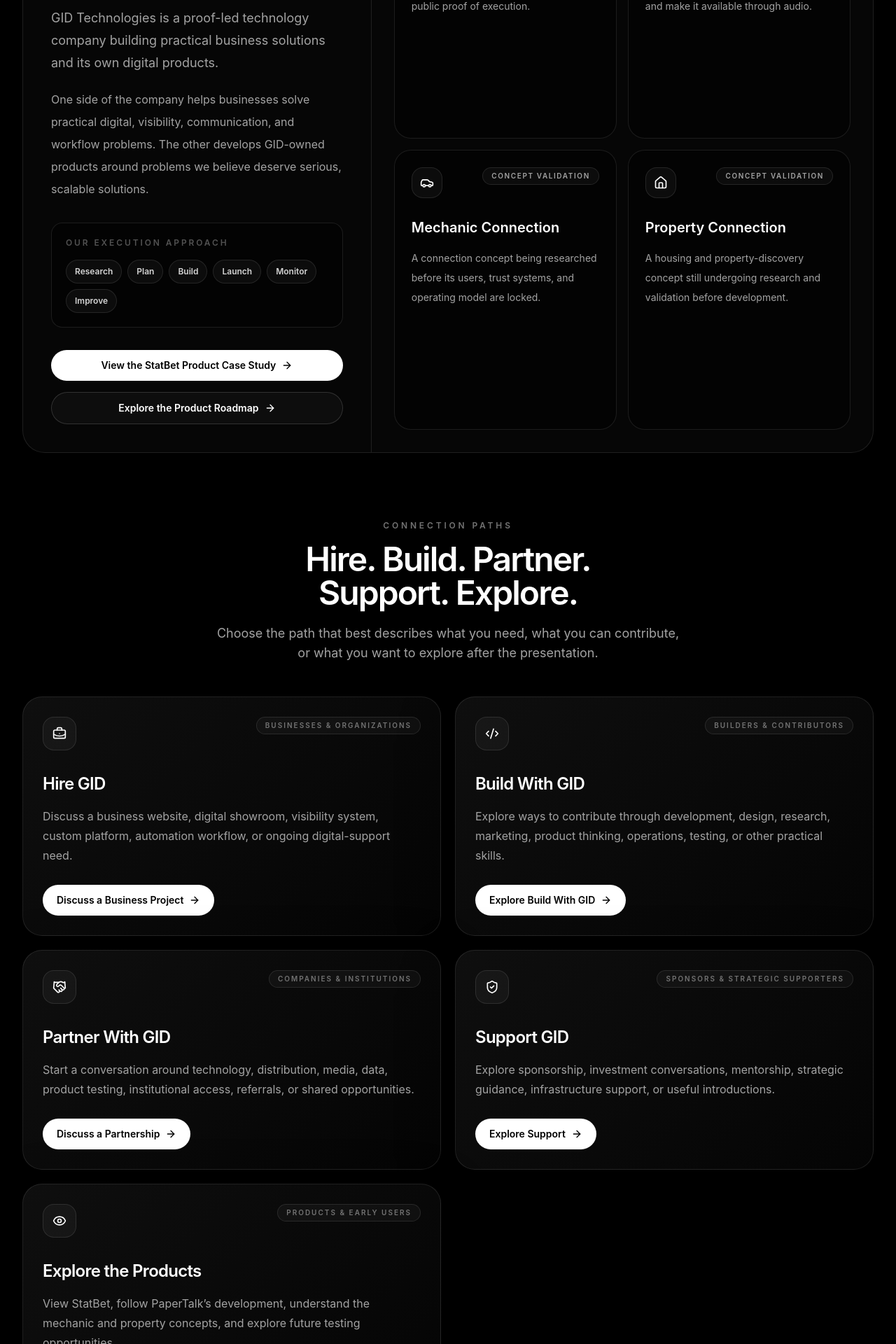
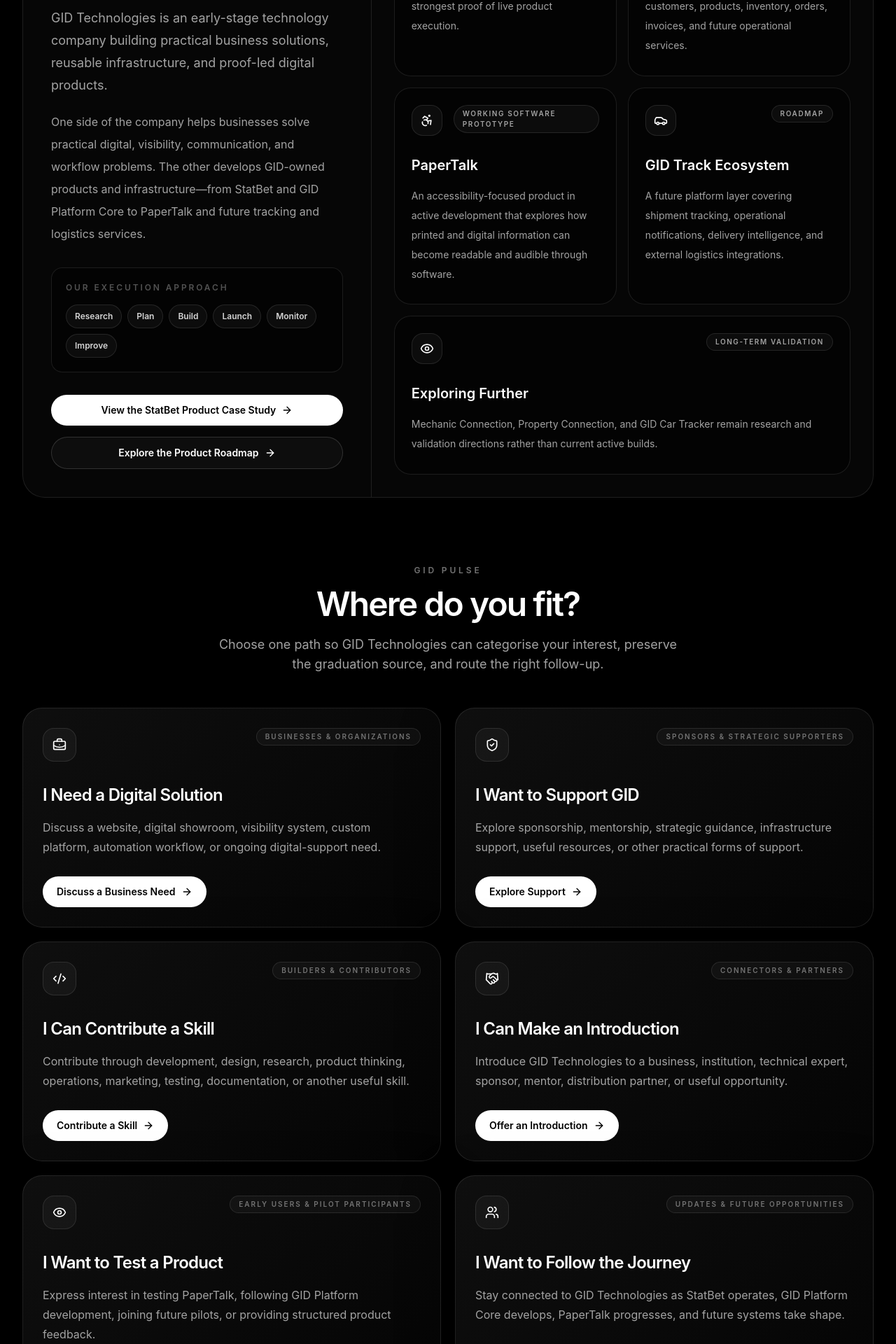
Before and after one commit to GID-Technologies/gidtech-corporate-site, a Next.js app: page /graduation in a window 1280 px wide. Shown: the part 1320-3240 px from the top of the page at 70% size. Built offline with nearby package versions, Linux system fonts and the light colour scheme.

Commit message:
Built GID Pulse audience routing system

```diff
--- a/app/contact/ContactForm.tsx
+++ b/app/contact/ContactForm.tsx
@@ -48,7 +48,7 @@
 const opportunityPaths = [
   {
     value: "builder",
-    label: "Build products with GID",
+    label: "Contribute a skill or build with GID",
   },
   {
     value: "business-partner",
@@ -56,11 +56,19 @@
   },
   {
     value: "strategic-support",
-    label: "Explore sponsorship or strategic support",
+    label: "Support GID through sponsorship, mentorship, or resources",
   },
   {
     value: "early-user",
-    label: "Become an early user or pilot business",
+    label: "Test a product or become an early user",
+  },
+  {
+    value: "introduction",
+    label: "Make a useful introduction",
+  },
+  {
+    value: "follow-journey",
+    label: "Follow GID Technologies’ development journey",
   },
 ];
 
@@ -392,7 +400,7 @@
 
         {service === "build-with-gid" ? (
           <label className="text-sm font-medium text-neutral-300 md:col-span-2">
-            Build With GID path
+            How would you like to connect?
             <select
               name="path"
               required
@@ -401,7 +409,7 @@
               className={inputClassName}
             >
               <option value="" className="bg-black">
-                Select an opportunity path
+                Select a connection path
               </option>
 
               {opportunityPaths.map((option) => (
--- a/app/graduation/page.tsx
+++ b/app/graduation/page.tsx
@@ -10,7 +10,6 @@
   Code2,
   Eye,
   Handshake,
-  House,
   ExternalLink,
   Mail,
   Sparkles,
@@ -36,49 +35,58 @@
 
 const connectionPaths: ConnectionPath[] = [
   {
-    title: "Hire GID",
+    title: "I Need a Digital Solution",
     label: "Businesses & Organizations",
     description:
-      "Discuss a business website, digital showroom, visibility system, custom platform, automation workflow, or ongoing digital-support need.",
+      "Discuss a website, digital showroom, visibility system, custom platform, automation workflow, or ongoing digital-support need.",
     href: "/contact?service=consultation#contact-form",
-    cta: "Discuss a Business Project",
+    cta: "Discuss a Business Need",
     icon: BriefcaseBusiness,
   },
   {
-    title: "Build With GID",
-    label: "Builders & Contributors",
-    description:
-      "Explore ways to contribute through development, design, research, marketing, product thinking, operations, testing, or other practical skills.",
-    href: "/build-with-gid",
-    cta: "Explore Build With GID",
-    icon: Code2,
-  },
-  {
-    title: "Partner With GID",
-    label: "Companies & Institutions",
-    description:
-      "Start a conversation around technology, distribution, media, data, product testing, institutional access, referrals, or shared opportunities.",
-    href: "/contact?service=partnership#contact-form",
-    cta: "Discuss a Partnership",
-    icon: Handshake,
-  },
-  {
-    title: "Support GID",
+    title: "I Want to Support GID",
     label: "Sponsors & Strategic Supporters",
     description:
-      "Explore sponsorship, investment conversations, mentorship, strategic guidance, infrastructure support, or useful introductions.",
+      "Explore sponsorship, mentorship, strategic guidance, infrastructure support, useful resources, or other practical forms of support.",
     href: "/contact?service=build-with-gid&path=strategic-support#contact-form",
     cta: "Explore Support",
     icon: ShieldCheck,
   },
   {
-    title: "Explore the Products",
-    label: "Products & Early Users",
+    title: "I Can Contribute a Skill",
+    label: "Builders & Contributors",
     description:
-      "View StatBet, follow PaperTalk’s development, understand the mechanic and property concepts, and explore future testing opportunities.",
-    href: "/products",
-    cta: "View the Product Roadmap",
+      "Contribute through development, design, research, product thinking, operations, marketing, testing, documentation, or another useful skill.",
+    href: "/contact?service=build-with-gid&path=builder#contact-form",
+    cta: "Contribute a Skill",
+    icon: Code2,
+  },
+  {
+    title: "I Can Make an Introduction",
+    label: "Connectors & Partners",
+    description:
+      "Introduce GID Technologies to a business, institution, technical expert, sponsor, mentor, distribution partner, or useful opportunity.",
+    href: "/contact?service=build-with-gid&path=introduction#contact-form",
+    cta: "Offer an Introduction",
+    icon: Handshake,
+  },
+  {
+    title: "I Want to Test a Product",
+    label: "Early Users & Pilot Participants",
+    description:
+      "Express interest in testing PaperTalk, following GID Platform development, joining future pilots, or providing structured product feedback.",
+    href: "/contact?service=build-with-gid&path=early-user#contact-form",
+    cta: "Join Product Testing",
     icon: Eye,
+  },
+  {
+    title: "I Want to Follow the Journey",
+    label: "Updates & Future Opportunities",
+    description:
+      "Stay connected to GID Technologies as StatBet operates, GID Platform Core develops, PaperTalk progresses, and future systems take shape.",
+    href: "/contact?service=build-with-gid&path=follow-journey#contact-form",
+    cta: "Follow GID’s Development",
+    icon: Users,
   },
 ];
 
@@ -87,29 +95,36 @@
     name: "StatBet",
     status: "Live",
     description:
-      "GID Technologies’ live football-intelligence product and strongest public proof of execution.",
+      "GID Technologies’ publicly deployed football-intelligence product and strongest proof of live product execution.",
     icon: BarChart3,
   },
   {
+    name: "GID Platform Core",
+    status: "Active Backend Development",
+    description:
+      "A modular business-infrastructure backend being developed around customers, products, inventory, orders, invoices, and future operational services.",
+    icon: Network,
+  },
+  {
     name: "PaperTalk",
-    status: "Active Development",
+    status: "Working Software Prototype",
     description:
-      "An accessibility-focused product being developed to interpret printed material and make it available through audio.",
+      "An accessibility-focused product in active development that explores how printed and digital information can become readable and audible through software.",
     icon: Accessibility,
   },
   {
-    name: "Mechanic Connection",
-    status: "Concept Validation",
+    name: "GID Track Ecosystem",
+    status: "Roadmap",
     description:
-      "A connection concept being researched before its users, trust systems, and operating model are locked.",
+      "A future platform layer covering shipment tracking, operational notifications, delivery intelligence, and external logistics integrations.",
     icon: Car,
   },
   {
-    name: "Property Connection",
-    status: "Concept Validation",
+    name: "Exploring Further",
+    status: "Long-Term Validation",
     description:
-      "A housing and property-discovery concept still undergoing research and validation before development.",
-    icon: House,
+      "Mechanic Connection, Property Connection, and GID Car Tracker remain research and validation directions rather than current active builds.",
+    icon: Eye,
   },
 ];
 
@@ -302,15 +317,17 @@
                 </h2>
 
                 <p className="mt-6 text-lg leading-8 text-neutral-400">
-                  GID Technologies is a proof-led technology company building
-                  practical business solutions and its own digital products.
+                  GID Technologies is an early-stage technology company building
+                  practical business solutions, reusable infrastructure, and
+                  proof-led digital products.
                 </p>
 
                 <p className="mt-5 leading-8 text-neutral-400">
                   One side of the company helps businesses solve practical
                   digital, visibility, communication, and workflow problems. The
-                  other develops GID-owned products around problems we believe
-                  deserve serious, scalable solutions.
+                  other develops GID-owned products and infrastructure—from
+                  StatBet and GID Platform Core to PaperTalk and future tracking
+                  and logistics services.
                 </p>
 
                 <div className="mt-8 rounded-2xl border border-white/10 bg-black/50 p-5">
@@ -363,7 +380,11 @@
                   return (
                     <article
                       key={product.name}
-                      className="rounded-[1.5rem] border border-white/10 bg-black/50 p-6"
+                      className={`rounded-[1.5rem] border border-white/10 bg-black/50 p-6 ${
+                        product.name === "Exploring Further"
+                          ? "md:col-span-2"
+                          : ""
+                      }`}
                     >
                       <div className="flex items-start justify-between gap-4">
                         <span className="flex h-11 w-11 shrink-0 items-center justify-center rounded-2xl border border-white/10 bg-white/[0.04]">
@@ -392,16 +413,16 @@
         <section id="connection-paths" className="mt-24 scroll-mt-28">
           <div className="mx-auto mb-12 max-w-3xl text-center">
             <p className="mb-4 text-xs font-semibold uppercase tracking-[0.32em] text-neutral-500">
-              Connection paths
+              GID Pulse
             </p>
 
             <h2 className="text-balance text-3xl font-semibold tracking-[-0.04em] text-white md:text-5xl">
-              Hire. Build. Partner. Support. Explore.
+              Where do you fit?
             </h2>
 
             <p className="mx-auto mt-5 max-w-2xl text-base leading-8 text-neutral-400 md:text-lg">
-              Choose the path that best describes what you need, what you can
-              contribute, or what you want to explore after the presentation.
+              Choose one path so GID Technologies can categorise your interest,
+              preserve the graduation source, and route the right follow-up.
             </p>
           </div>
 
--- a/app/graduation/present/PresentationExperience.tsx
+++ b/app/graduation/present/PresentationExperience.tsx
@@ -41,12 +41,30 @@
 };
 
 const participationOptions = [
-  "I need a digital solution",
-  "I want to support GID",
-  "I can contribute a skill",
-  "I can make an introduction",
-  "I want to test a product",
-  "I want to follow the journey",
+  {
+    label: "I need a digital solution",
+    category: "Business enquiry",
+  },
+  {
+    label: "I want to support GID",
+    category: "Strategic support",
+  },
+  {
+    label: "I can contribute a skill",
+    category: "Contributor interest",
+  },
+  {
+    label: "I can make an introduction",
+    category: "Useful connection",
+  },
+  {
+    label: "I want to test a product",
+    category: "Product testing",
+  },
+  {
+    label: "I want to follow the journey",
+    category: "Future updates",
+  },
 ];
 
 function getSceneFragmentCount(
@@ -895,31 +913,70 @@
 }
 
 function PulseScene() {
+  const systemFlow = [
+    "Choose a path",
+    "Record the event source",
+    "Categorise the opportunity",
+    "Route the follow-up",
+  ];
+
   return (
-    <section className="grid w-full max-w-7xl gap-12 lg:grid-cols-[1.15fr_0.85fr] lg:items-center">
+    <section className="grid w-full max-w-7xl gap-9 lg:grid-cols-[1.18fr_0.82fr] lg:items-center">
       <div>
         <SceneHeading
           eyebrow="Proof 004 — GID Pulse"
-          title="Where do you fit?"
-          description="GID converts the room’s attention into structured opportunities and useful follow-up."
+          title="Scan. Choose. Connect."
+          description="GID Pulse turns attention from this room into structured opportunities and useful follow-up."
         />
 
-        <div className="mt-10 grid gap-3 sm:grid-cols-2">
-          {participationOptions.map((option) => (
-            <div
-              key={option}
-              className="rounded-2xl border border-white/10 bg-white/[0.025] px-5 py-4 text-sm font-semibold text-neutral-300"
+        <div className="mt-8 grid gap-3 sm:grid-cols-2">
+          {participationOptions.map((option, index) => (
+            <article
+              key={option.label}
+              className="rounded-[1.35rem] border border-white/10 bg-white/[0.025] px-5 py-4"
             >
-              {option}
+              <div className="flex items-start gap-4">
+                <span className="flex h-8 w-8 shrink-0 items-center justify-center rounded-full border border-white/10 bg-black/50 text-[10px] font-semibold text-neutral-600">
+                  0{index + 1}
+                </span>
+
+                <div>
+                  <p className="text-sm font-semibold text-neutral-200">
+                    {option.label}
+                  </p>
+
+                  <p className="mt-2 text-[10px] font-semibold uppercase tracking-[0.16em] text-neutral-600">
+                    {option.category}
+                  </p>
+                </div>
+              </div>
+            </article>
+          ))}
+        </div>
+
+        <div className="mt-5 flex flex-wrap items-center gap-2 rounded-[1.5rem] border border-white/10 bg-black/40 p-4">
+          {systemFlow.map((step, index) => (
+            <div key={step} className="flex items-center gap-2">
+              <span className="rounded-full border border-white/10 bg-white/[0.035] px-3 py-2 text-[9px] font-semibold uppercase tracking-[0.12em] text-neutral-400">
+                {step}
+              </span>
+
+              {index < systemFlow.length - 1 ? (
+                <ArrowRight className="h-3.5 w-3.5 text-neutral-700" />
+              ) : null}
             </div>
           ))}
         </div>
       </div>
 
-      <div className="flex flex-col items-center rounded-[2rem] border border-white/10 bg-white p-8 text-center text-black">
+      <div className="flex flex-col items-center rounded-[2rem] border border-white/10 bg-white p-7 text-center text-black shadow-[0_35px_120px_rgba(0,0,0,0.7)]">
         <p className="text-xs font-semibold uppercase tracking-[0.22em] text-neutral-500">
-          Scan to connect
+          GID Pulse
         </p>
+
+        <h2 className="mt-3 text-2xl font-semibold tracking-[-0.04em]">
+          Where do you fit?
+        </h2>
 
         <Image
           src="/qr/graduation-qr.png"
@@ -927,11 +984,16 @@
           width={420}
           height={420}
           priority
-          className="mt-5 aspect-square w-full max-w-[360px]"
+          className="mt-5 aspect-square w-full max-w-[330px]"
         />
 
-        <p className="mt-5 text-xl font-semibold">
+        <p className="mt-5 text-lg font-semibold">
           gidtechnologies.com/graduation
+        </p>
+
+        <p className="mt-3 max-w-sm text-xs leading-5 text-neutral-500">
+          Personal names and private submission details are never projected
+          publicly.
         </p>
       </div>
     </section>
```
